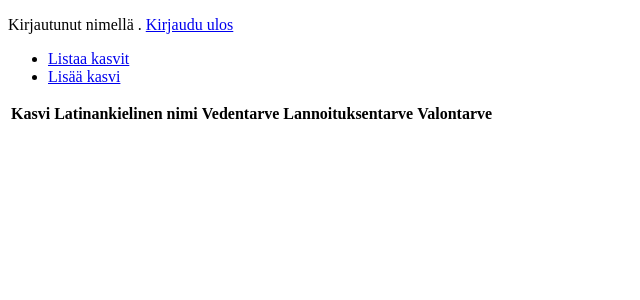
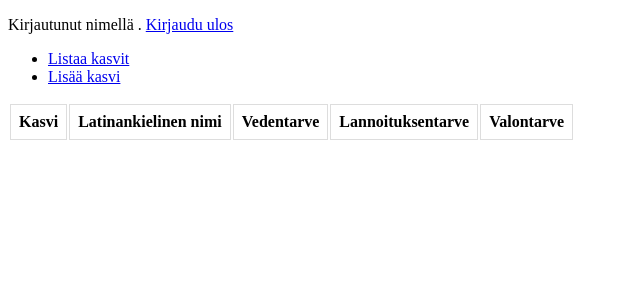
Before and after one commit to sumuh/Huonekasvitietokanta, a Flask app: page /plants/ in a window 1280 px wide. Shown: the top 300 px of the page, without its empty margins (0-640 px from the left). Run offline with Flask 2, Linux system fonts and the light colour scheme; a user stored in the database is signed in; data comes from the database, SQL or seed files in the repository; both versions use the stored data as it was after the commit; lists and menus that the app fills with data are empty.

Commit message:
improved registration and styled list

```diff
--- a/application/plants/forms.py
+++ b/application/plants/forms.py
@@ -2,8 +2,8 @@
 from wtforms import StringField, SelectField, validators
 
 class PlantForm(FlaskForm):
-    nimi = StringField("Kasvin nimi", [validators.Length(min=2)])
-    nimi_lat = StringField("Latinankielinen nimi", [validators.Length(min=2)])
+    nimi = StringField("Kasvin nimi", [validators.Length(min=2, message="Nimen tulee olla vähintään 2 merkkiä pitkä")])
+    nimi_lat = StringField("Latinankielinen nimi", [validators.Length(min=2, message="Nimen tulee olla vähintään 2 merkkiä pitkä")])
     vedentarve = SelectField(
         "Vedentarve",
         choices=[('Pieni', 'Pieni'), ('Kohtalainen', 'Kohtalainen'), ('Suuri', 'Suuri')]
--- a/application/templates/plants/list.html
+++ b/application/templates/plants/list.html
@@ -1,21 +1,28 @@
 {% extends "layout.html" %}
 
 {% block body %}
+  <style>
+    .styled {
+      border: 1px solid #dddddd;
+      text-align: left;
+      padding: 8px;
+    }
+  </style>
   <table>
     <tr>
-      <th>Kasvi</th>
-      <th>Latinankielinen nimi</th>
-      <th>Vedentarve</th>
-      <th>Lannoituksentarve</th>
-      <th>Valontarve</th>
+      <th class="styled">Kasvi</th>
+      <th class="styled">Latinankielinen nimi</th>
+      <th class="styled">Vedentarve</th>
+      <th class="styled">Lannoituksentarve</th>
+      <th class="styled">Valontarve</th>
     </tr>
     {% for plant in plants %}
     <tr>
-      <td>{{ plant.nimi }}</td>
-      <td>{{ plant.nimi_lat }}</td>
-      <td>{{ plant.vedentarve }}</td>
-      <td>{{ plant.lannoituksentarve }}</td>
-      <td>{{ plant.valontarve }}</td>
+      <td class="styled">{{ plant.nimi }}</td>
+      <td class="styled">{{ plant.nimi_lat }}</td>
+      <td class="styled">{{ plant.vedentarve }}</td>
+      <td class="styled">{{ plant.lannoituksentarve }}</td>
+      <td class="styled">{{ plant.valontarve }}</td>
       <td>
         <form method="GET" action="{{ url_for('plants_update_form', plant_id=plant.id) }}">
           <input type="submit" value="Muuta tietoja"/>
```
Also changed, not shown: application/auth/views.py (+6 -3 lines), application/tasks.db.
